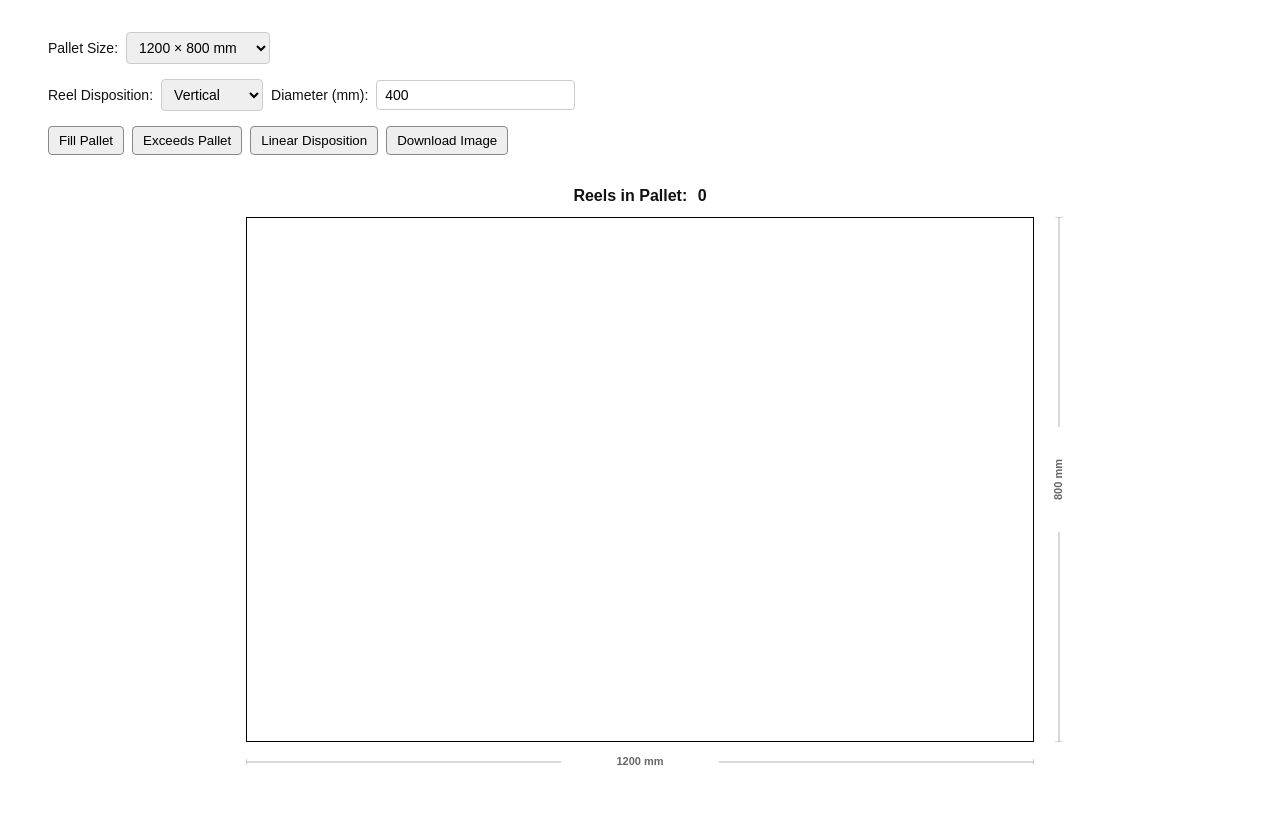
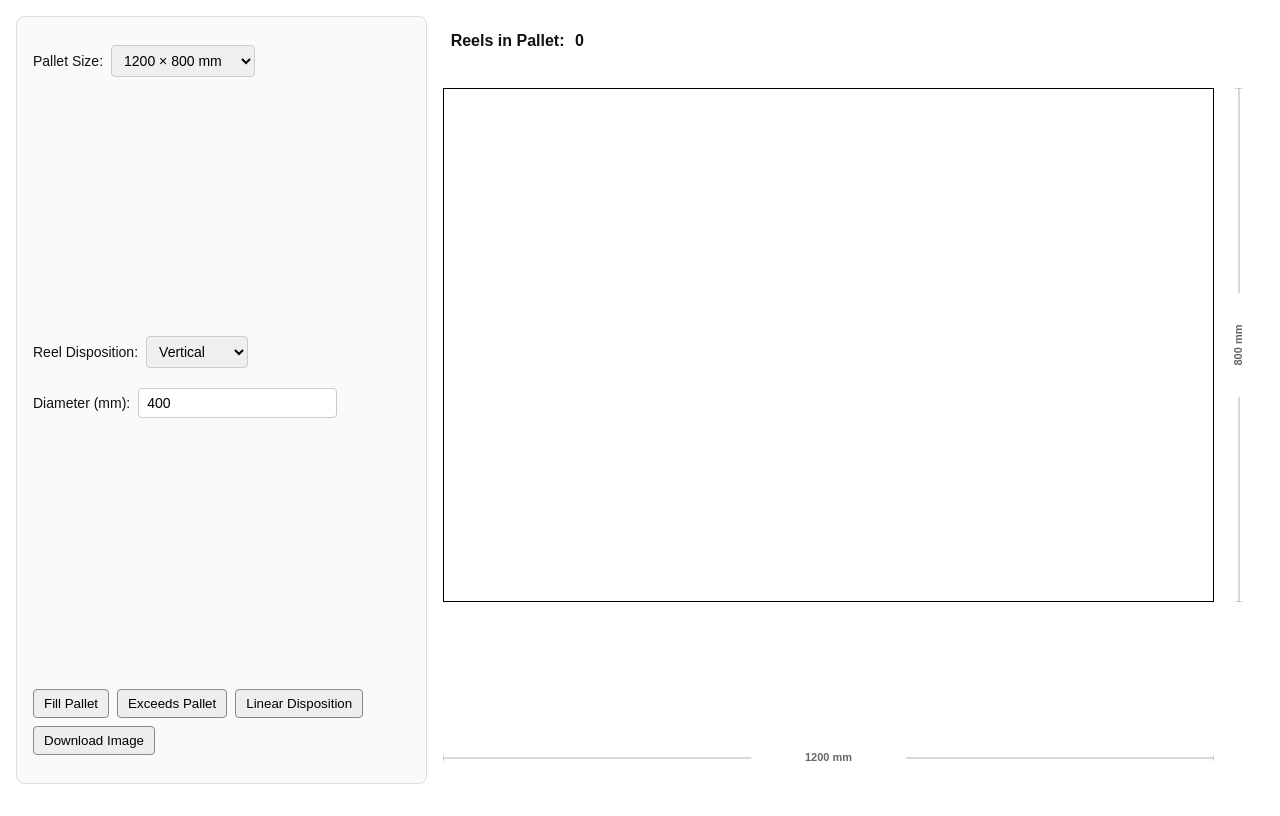
Before and after one commit to Rorcaid/modelo_paletes, a plain HTML site: page index.html in a window 1280 px wide. Drawn offline with Linux system fonts and the light colour scheme.

Commit message:
lateral layout

```diff
--- a/index.html
+++ b/index.html
@@ -7,6 +7,8 @@
   </head>
 
   <body>
+    <div id="pageLayout">
+      <aside id="sidebar">
         <form
           id="controls"
           onsubmit="
@@ -65,59 +67,34 @@
             </button>
 
             <!-- hidden submit so Enter triggers form submit -->
-        <button type="submit" id="hiddenSubmit" style="display: none"></button>
+            <button
+              type="submit"
+              id="hiddenSubmit"
+              style="display: none"></button>
 
             <!-- 4) Download Image -->
-        <button type="button" onclick="downloadCanvas()">Download Image</button>
+            <button type="button" onclick="downloadCanvas()">
+              Download Image
+            </button>
           </div>
         </form>
+      </aside>
 
-    <!-- Reels counter centered above the pallet -->
-    <div style="text-align: center; margin: 12px 0">
-      <p style="margin: 0">
-        <strong>Reels in Pallet:</strong> <span id="bobCount">0</span>
-      </p>
+      <main id="preview">
+        <div id="previewHeader">
+          <p><strong>Reels in Pallet:</strong> <span id="bobCount">0</span></p>
         </div>
 
-    <div style="text-align: center; margin: 12px 0">
-      <div style="position: relative; display: inline-block">
+        <div id="canvasContainer">
+          <div class="canvas-wrapper">
             <canvas id="palCanvas" width="1200" height="800"></canvas>
-        <div
-          id="widthMeasure"
-          style="
-            position: absolute;
-            bottom: -40px;
-            left: 0;
-            right: 0;
-            height: 40px;
-            display: flex;
-            align-items: center;
-            justify-content: center;
-            font-weight: bold;
-            font-size: 14px;
-            color: #666;
-            pointer-events: none;
-          "></div>
-        <div
-          id="heightMeasure"
-          style="
-            position: absolute;
-            top: 0;
-            right: -50px;
-            width: 50px;
-            height: 100%;
-            display: flex;
-            align-items: center;
-            justify-content: center;
-            font-weight: bold;
-            font-size: 14px;
-            color: #666;
-            writing-mode: vertical-rl;
-            transform: rotate(180deg);
-            pointer-events: none;
-          "></div>
+            <div id="widthMeasure"></div>
+            <div id="heightMeasure"></div>
           </div>
         </div>
+      </main>
+    </div>
+
     <script src="script.js"></script>
     <script src="script_hex.js"></script>
     <script>
--- a/script.js
+++ b/script.js
@@ -23,15 +23,16 @@ function autosizeCanvas() {
     parseFloat(canvas.getAttribute('data-logical-width')) || canvas.width;
   const logicalH =
     parseFloat(canvas.getAttribute('data-logical-height')) || canvas.height;
-  // calcular espaço disponível (reservar espaço para controles e contador)
-  const controls = document.getElementById('controls');
-  const controlsHeight = controls
-    ? controls.getBoundingClientRect().height
-    : 120;
-  const margin = 32; // margem total horizontal
-  const extraVert = 120; // espaço reservado acima/below controls (ajuste se necessário)
-  const availW = Math.max(200, window.innerWidth - margin);
-  const availH = Math.max(200, window.innerHeight - controlsHeight - extraVert);
+  // calcular espaço disponível dentro do wrapper, reservando espaço para as medidas externas
+  const wrapper = document.querySelector('.canvas-wrapper');
+  const wrapperRect = wrapper
+    ? wrapper.getBoundingClientRect()
+    : {
+        width: Math.max(200, window.innerWidth - 32),
+        height: Math.max(200, window.innerHeight - 150),
+      };
+  const availW = Math.max(200, wrapperRect.width - 50);
+  const availH = Math.max(200, wrapperRect.height - 40);
   const scale = Math.min(availW / logicalW, availH / logicalH);
   // aplica CSS size proporcional (mantém a mesma razão para evitar ovalização)
   canvas.style.width = Math.round(logicalW * scale) + 'px';
@@ -216,8 +217,26 @@ function drawPaletMeasurements(canvas, ctx) {
   const width = canvas.width;
   const height = canvas.height;
 
-  // Largura (abaixo) - linha fina ao longo da largura com gap para o texto
   const widthDiv = document.getElementById('widthMeasure');
+  const heightDiv = document.getElementById('heightMeasure');
+
+  // Posiciona as medidas externas em relação ao canvas renderizado,
+  // não à largura total do wrapper.
+  const canvasLeft = canvas.offsetLeft;
+  const canvasTop = canvas.offsetTop;
+  const canvasW = canvas.offsetWidth;
+  const canvasH = canvas.offsetHeight;
+
+  widthDiv.style.left = canvasLeft + 'px';
+  widthDiv.style.width = canvasW + 'px';
+  widthDiv.style.bottom = '0';
+  widthDiv.style.right = 'auto';
+
+  heightDiv.style.left = canvasLeft + canvasW + 'px';
+  heightDiv.style.top = canvasTop + 'px';
+  heightDiv.style.height = canvasH + 'px';
+  heightDiv.style.right = 'auto';
+
   const textWidthPercent = 20; // percentagem de espaço para o texto
   const leftGapStart = 50 - textWidthPercent / 2;
   const leftGapEnd = 50 + textWidthPercent / 2;
@@ -240,7 +259,6 @@ function drawPaletMeasurements(canvas, ctx) {
   `;
 
   // Altura (à direita) - linha fina ao longo da altura com gap para o texto
-  const heightDiv = document.getElementById('heightMeasure');
   const textHeightPercent = 20; // percentagem de espaço para o texto
   const topGapStart = 50 - textHeightPercent / 2;
   const topGapEnd = 50 + textHeightPercent / 2;
--- a/style.css
+++ b/style.css
@@ -4,22 +4,83 @@
 }
 html,
 body {
+  width: 100%;
   height: 100%;
+  min-height: 100%;
   margin: 0;
   font-family: Arial, Helvetica, sans-serif;
   color: #111;
   background: #fff;
 }
 
+/* Layout principal */
+#pageLayout {
+  display: grid;
+  grid-template-columns: 1fr 2fr;
+  width: 100%;
+  min-height: 100vh;
+  gap: 16px;
+  padding: 16px;
+}
+
+#sidebar {
+  display: flex;
+  flex-direction: column;
+  gap: 16px;
+  min-height: 0;
+  overflow: auto;
+}
+
+#preview {
+  display: flex;
+  flex-direction: column;
+  gap: 16px;
+  min-height: 0;
+}
+
+#previewHeader {
+  display: flex;
+  justify-content: flex-start;
+  align-items: center;
+  padding: 0 8px;
+}
+
+#canvasContainer {
+  display: flex;
+  justify-content: center;
+  align-items: center;
+  min-height: 0;
+  flex: 1;
+  overflow: hidden;
+}
+
+.canvas-wrapper {
+  position: relative;
+  width: 100%;
+  height: calc(100vh - 110px);
+  max-height: calc(100vh - 110px);
+  padding-right: 50px;
+  padding-bottom: 40px;
+  box-sizing: border-box;
+  overflow: hidden;
+}
+
 /* Controlo / Formulário */
 form#controls {
-  max-width: 1200px;
-  margin: 16px auto;
-  padding: 8px;
+  width: 100%;
+  height: 100%;
+  padding: 16px;
+  border: 1px solid #ddd;
+  border-radius: 8px;
+  background: #fafafa;
+  display: flex;
+  flex-direction: column;
+  justify-content: space-between;
 }
 .form-row {
-  margin: 8px 0;
+  margin: 12px 0;
   display: flex;
+  flex-wrap: wrap;
   gap: 8px;
   align-items: center;
 }
@@ -51,10 +112,39 @@ button:hover {
 /* Canvas (tamanho base igual ao modelo) */
 #palCanvas {
   display: block;
-  width: 1200px;
-  height: 800px;
+  width: calc(100% - 50px);
+  height: calc(100% - 40px);
   border: 1px solid #000;
   background: #fff;
+}
+
+#widthMeasure,
+#heightMeasure {
+  position: absolute;
+  pointer-events: none;
+  font-weight: bold;
+  font-size: 14px;
+  color: #666;
+  display: flex;
+  align-items: center;
+  justify-content: center;
+  z-index: 2;
+}
+
+#widthMeasure {
+  bottom: 0;
+  left: 0;
+  height: 40px;
+  width: auto;
+}
+
+#heightMeasure {
+  top: 0;
+  left: auto;
+  width: 50px;
+  height: auto;
+  writing-mode: vertical-rl;
+  transform: rotate(180deg);
 }
 
 /* Contador */
@@ -64,15 +154,40 @@ button:hover {
 }
 
 /* Responsividade simples para viewports pequenas */
-@media (max-width: 1000px) {
+@media (max-width: 1024px) {
+  #pageLayout {
+    grid-template-columns: 1fr;
+    height: auto;
+    gap: 12px;
+    padding: 12px;
+  }
+
+  #sidebar {
+    max-height: none;
+  }
+
+  #preview {
+    min-height: 0;
+  }
+
+  #canvasContainer {
+    min-height: auto;
+  }
+
+  .canvas-wrapper {
+    max-width: 100%;
+    height: auto;
+  }
+
   #palCanvas {
-    width: 100%;
+    max-height: 60vh;
     height: auto;
-    max-height: 80vh;
   }
+
   form#controls {
-    padding: 6px;
+    padding: 12px;
   }
+
   .form-row {
     flex-wrap: wrap;
   }
```
Lines whose indentation alone changed are shown as unchanged.
